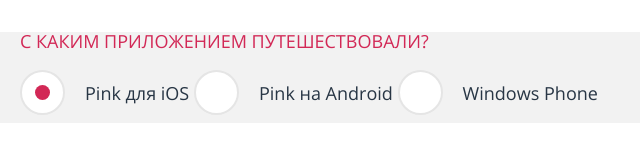
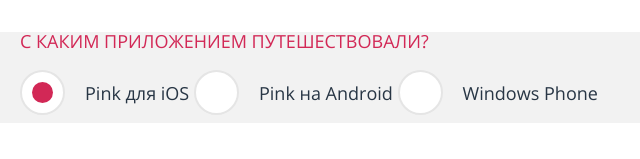
Before and after one commit to multitabs78/454089-pink-21, a website: page source/form.html in a window 1280 px wide. Shown: the part 793-952 px from the top of the page, 0-640 px from the left. Drawn offline with nearby package versions, Linux system fonts and the light colour scheme; files that its build step writes are made by us from their sources.

```diff
--- a/source/sass/components/radio-field.scss
+++ b/source/sass/components/radio-field.scss
@@ -23,6 +23,7 @@
   background-color: $form-input-background-color;
   background-repeat: no-repeat;
   background-position: center center;
+  background-size: 50% 50%;
 }
 
 .radio-field > .radio-field__input:not(:checked) + .radio-field__label-text:hover::before,
```
